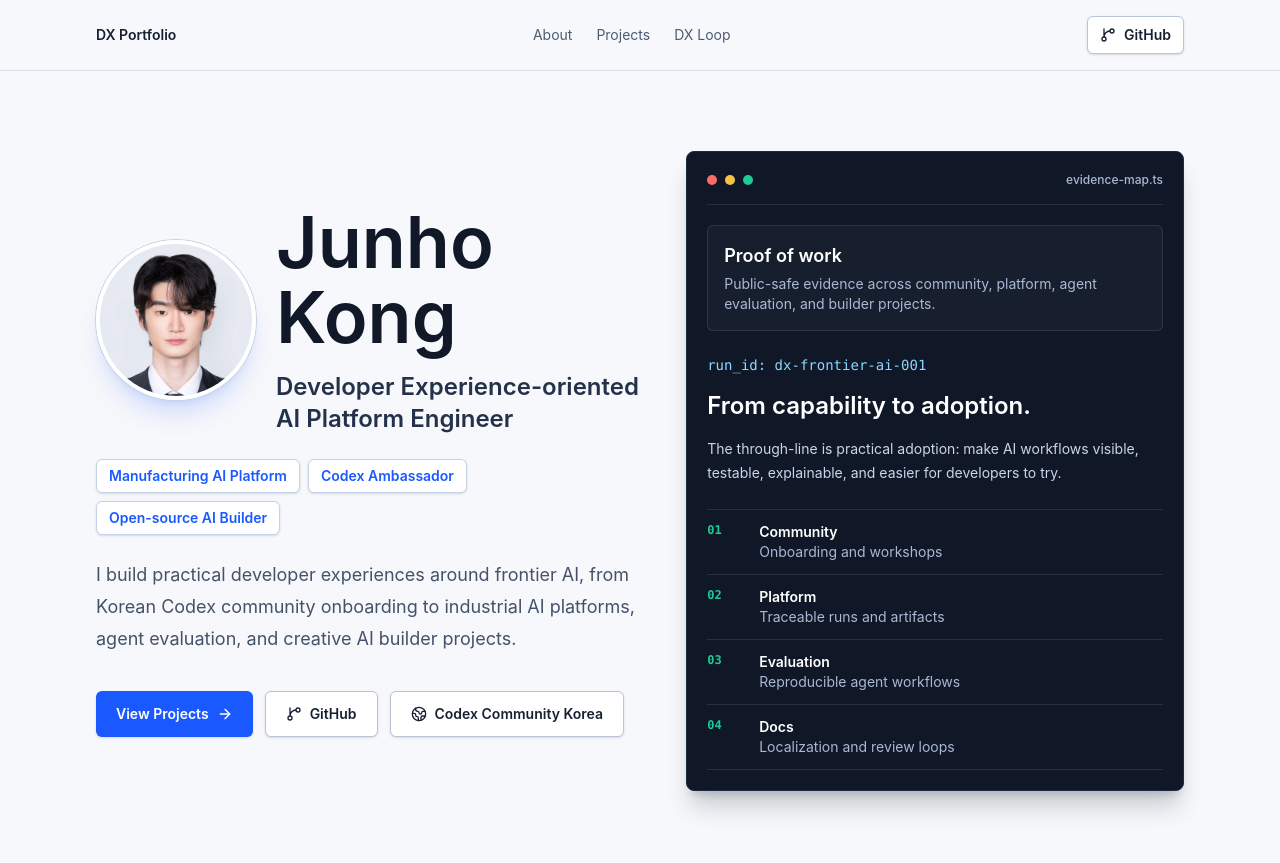
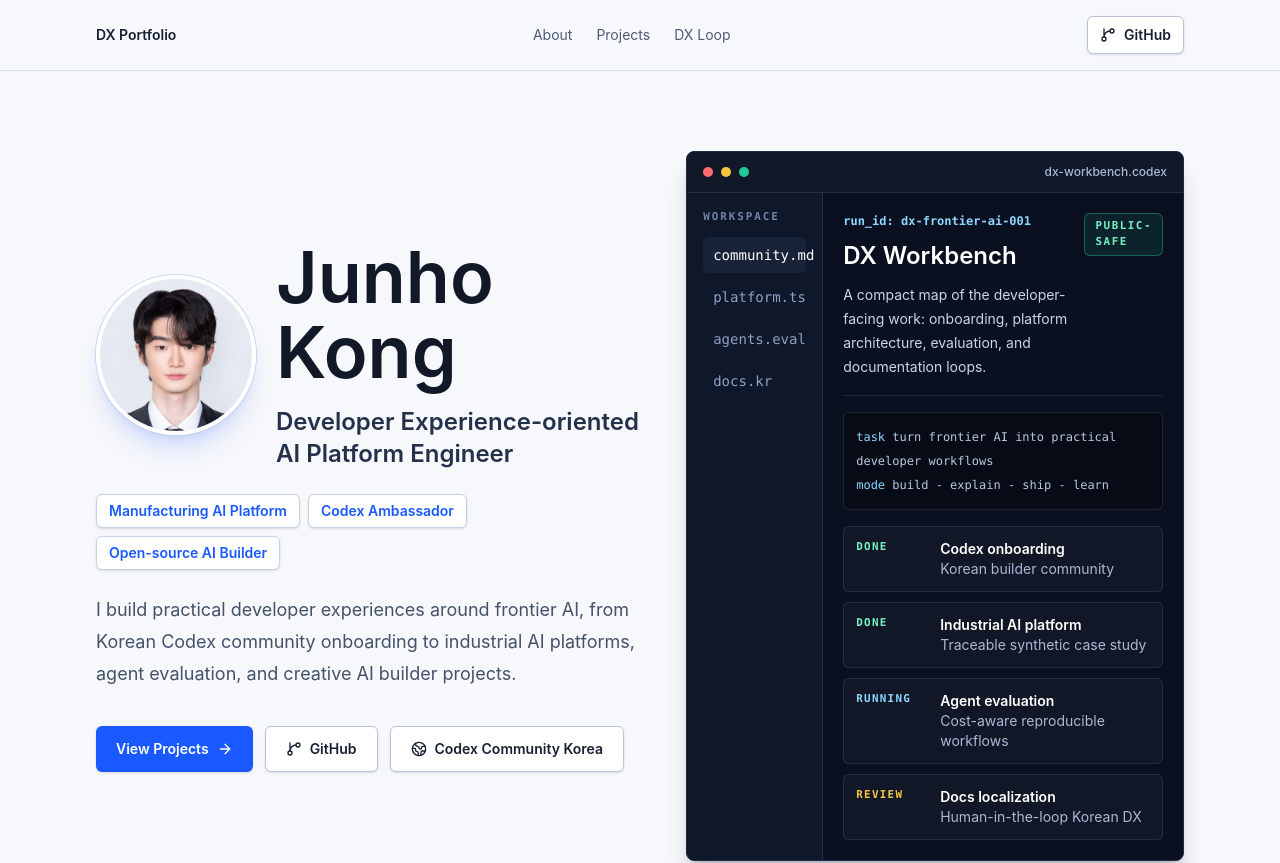
Before and after one commit to Generoustandard/Portfolio, a React (Vite) app: page / in a window 1280 px wide. Shown: the top 863 px of the page. Built offline with nearby package versions, Linux system fonts and the light colour scheme.

Commit message:
Restyle hero panel as DX workbench

```diff
--- a/src/App.tsx
+++ b/src/App.tsx
@@ -462,51 +462,100 @@
       </div>
 
       <aside
-        className="rounded-lg border border-[#1e2b45] bg-[#101828] p-5 text-white shadow-xl shadow-[#101828]/20"
-        aria-label="Portfolio evidence map"
+        className="overflow-hidden rounded-lg border border-[#1e2b45] bg-[#0b1020] text-white shadow-xl shadow-[#101828]/20"
+        aria-label="Developer experience workbench summary"
       >
-        <div className="flex items-center justify-between border-b border-white/10 pb-4">
+        <div className="flex items-center justify-between border-b border-white/10 bg-[#111827] px-4 py-3">
           <div className="flex items-center gap-2">
             <span className="h-2.5 w-2.5 rounded-full bg-[#ff6b6b]" />
             <span className="h-2.5 w-2.5 rounded-full bg-[#f5c542]" />
             <span className="h-2.5 w-2.5 rounded-full bg-[#20c997]" />
           </div>
           <span className="text-xs font-medium text-[#aab8d4]">
-            evidence-map.ts
+            dx-workbench.codex
           </span>
         </div>
-        <div className="mt-5 rounded-md border border-white/10 bg-white/[0.03] p-4">
-          <p className="text-lg font-semibold text-white">Proof of work</p>
-          <p className="mt-1 text-sm leading-5 text-[#aab8d4]">
-            Public-safe evidence across community, platform, agent evaluation,
-            and builder projects.
+        <div className="grid md:grid-cols-[8.5rem_1fr]">
+          <div className="border-b border-white/10 bg-[#0f172a] p-4 md:border-b-0 md:border-r">
+            <p className="mb-3 font-mono text-[0.68rem] font-semibold uppercase tracking-[0.18em] text-[#7184a6]">
+              Workspace
+            </p>
+            <div className="grid gap-1.5 text-sm md:block md:space-y-1.5">
+              {['community.md', 'platform.ts', 'agents.eval', 'docs.kr'].map(
+                (file, index) => (
+                  <div
+                    className={`rounded-md px-2.5 py-2 font-mono ${
+                      index === 0
+                        ? 'bg-[#18233a] text-white'
+                        : 'text-[#8fa1c1]'
+                    }`}
+                    key={file}
+                  >
+                    {file}
+                  </div>
+                ),
+              )}
+            </div>
+          </div>
+          <div className="p-4 sm:p-5">
+            <div className="flex flex-col gap-3 border-b border-white/10 pb-4 sm:flex-row sm:items-start sm:justify-between">
+              <div>
+                <p className="font-mono text-xs font-semibold text-[#8bd7ff]">
+                  run_id: dx-frontier-ai-001
+                </p>
+                <h2 className="mt-3 text-2xl font-semibold leading-tight text-white">
+                  DX Workbench
+                </h2>
+                <p className="mt-3 text-sm leading-6 text-[#c9d5ea]">
+                  A compact map of the developer-facing work: onboarding,
+                  platform architecture, evaluation, and documentation loops.
                 </p>
               </div>
-        <div className="py-6">
-          <p className="font-mono text-sm text-[#8bd7ff]">
-            run_id: dx-frontier-ai-001
+              <span className="inline-flex w-fit items-center rounded-md border border-[#20c997]/40 bg-[#20c997]/10 px-2.5 py-1 font-mono text-[0.68rem] font-semibold uppercase tracking-[0.14em] text-[#78f0c4]">
+                public-safe
+              </span>
+            </div>
+
+            <div className="mt-4 rounded-md border border-white/10 bg-[#060b16] p-3 font-mono text-xs leading-6 text-[#b9c7df]">
+              <p>
+                <span className="text-[#8bd7ff]">task</span> turn frontier AI
+                into practical developer workflows
               </p>
-          <h2 className="mt-4 text-2xl font-semibold leading-tight text-white">
-            From capability to adoption.
-          </h2>
-          <p className="mt-4 text-sm leading-6 text-[#c9d5ea]">
-            The through-line is practical adoption: make AI workflows visible,
-            testable, explainable, and easier for developers to try.
+              <p>
+                <span className="text-[#8bd7ff]">mode</span> build - explain -
+                ship - learn
               </p>
             </div>
-        <div className="divide-y divide-white/10 border-y border-white/10">
+
+            <div className="mt-4 space-y-2.5">
               {[
-            ['01', 'Community', 'Onboarding and workshops'],
-            ['02', 'Platform', 'Traceable runs and artifacts'],
-            ['03', 'Evaluation', 'Reproducible agent workflows'],
-            ['04', 'Docs', 'Localization and review loops'],
-          ].map(([number, title, detail]) => (
+                ['done', 'Codex onboarding', 'Korean builder community'],
+                [
+                  'done',
+                  'Industrial AI platform',
+                  'Traceable synthetic case study',
+                ],
+                [
+                  'running',
+                  'Agent evaluation',
+                  'Cost-aware reproducible workflows',
+                ],
+                ['review', 'Docs localization', 'Human-in-the-loop Korean DX'],
+              ].map(([status, title, detail]) => (
                 <div
-              className="grid grid-cols-[2.5rem_1fr] gap-3 py-3"
+                  className="grid grid-cols-[4.5rem_1fr] gap-3 rounded-md border border-white/10 bg-white/[0.03] p-3"
                   key={title}
                 >
-              <span className="font-mono text-xs font-semibold text-[#20c997]">
-                {number}
+                  <span
+                    className={`font-mono text-[0.68rem] font-semibold uppercase tracking-[0.12em] ${
+                      status === 'done'
+                        ? 'text-[#78f0c4]'
+                        : status === 'running'
+                          ? 'text-[#8bd7ff]'
+                          : 'text-[#f5c542]'
+                    }`}
+                  >
+                    {status}
                   </span>
                   <div>
                     <p className="text-sm font-semibold text-white">{title}</p>
@@ -514,6 +563,8 @@
                   </div>
                 </div>
               ))}
+            </div>
+          </div>
         </div>
       </aside>
     </section>
```
Lines whose indentation alone changed are shown as unchanged.
